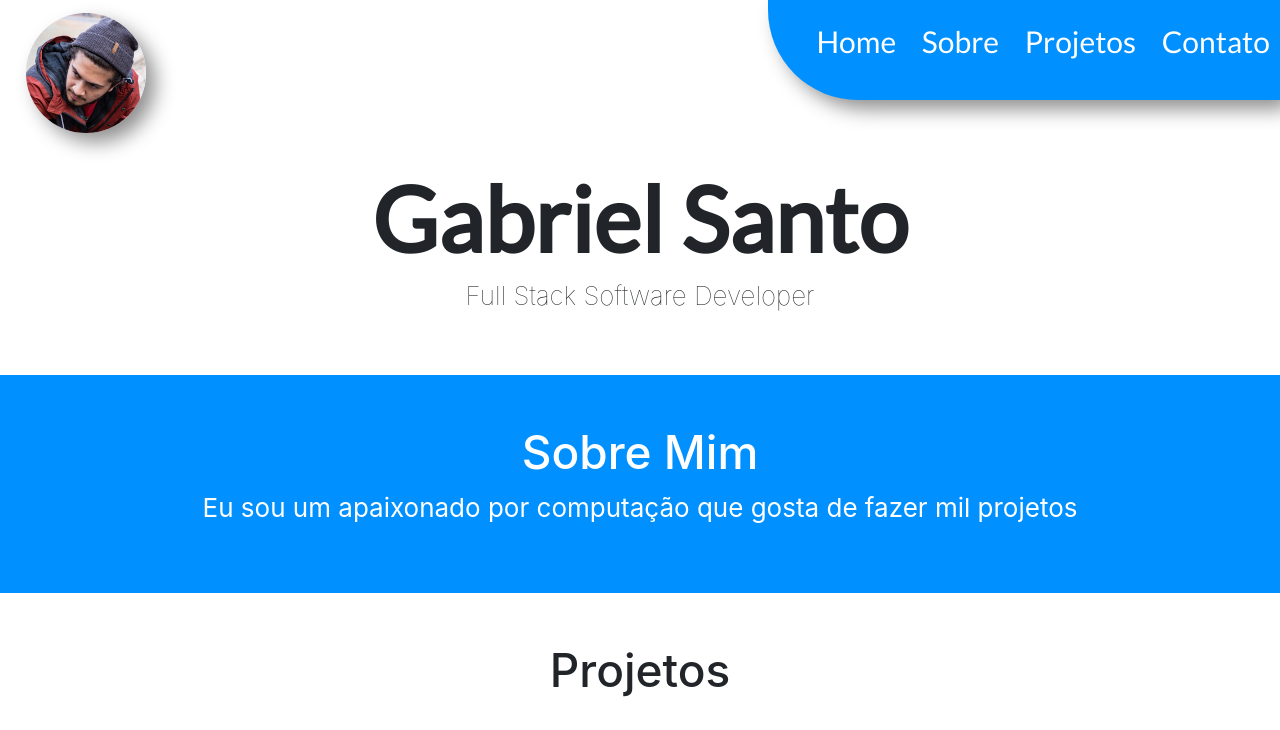
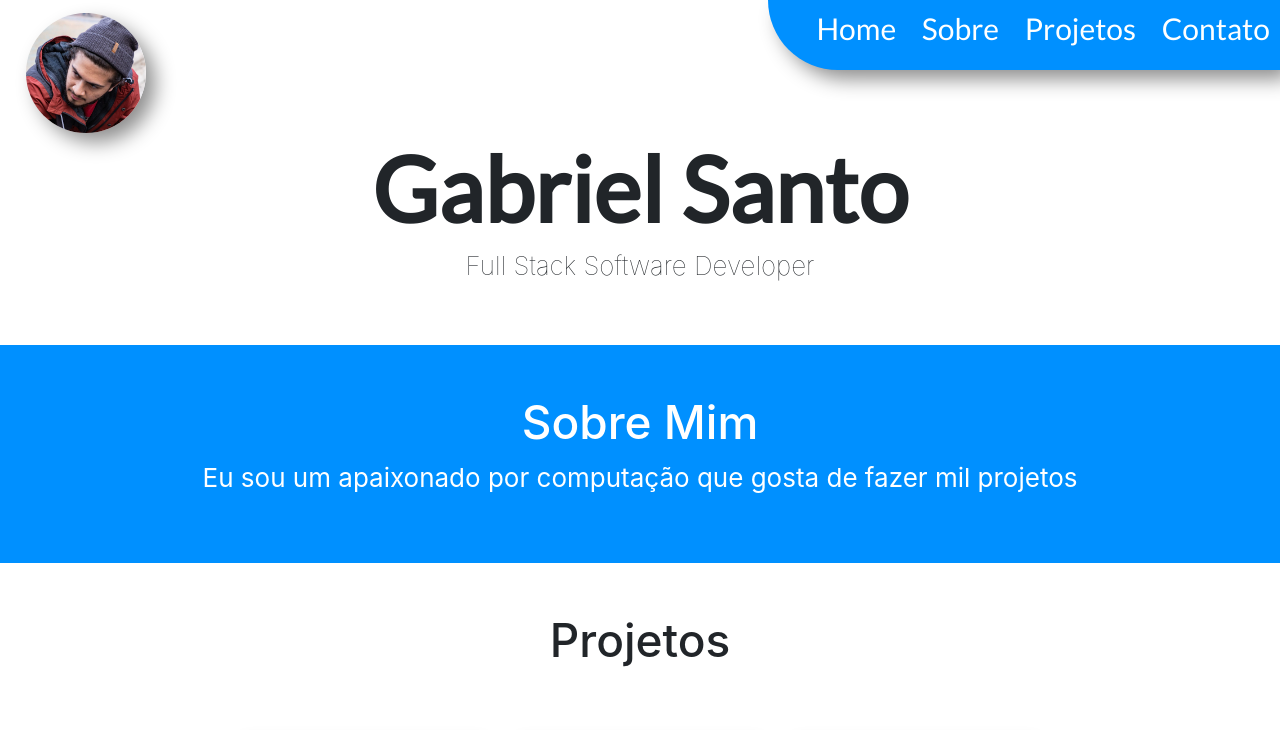
Before and after one commit to gabssanto/gabssanto.github.io, a plain HTML site: page index.html in a window 1280 px wide. Shown: the top 730 px of the page. Drawn offline with nearby package versions, Linux system fonts and the light colour scheme.

```diff
--- a/css/styles.css
+++ b/css/styles.css
@@ -7,8 +7,7 @@
   justify-content: space-between;
   margin-right: 0%;
   margin-left: 60%;
-  height: 100px;
-  padding-top: 1%;
+  height: 70px;
   padding-left: 3%;
   border-radius: 0px 0px 0px 90px;
   -webkit-box-shadow: 10px 10px 20px -1px rgba(0, 0, 0, 0.45);
```
